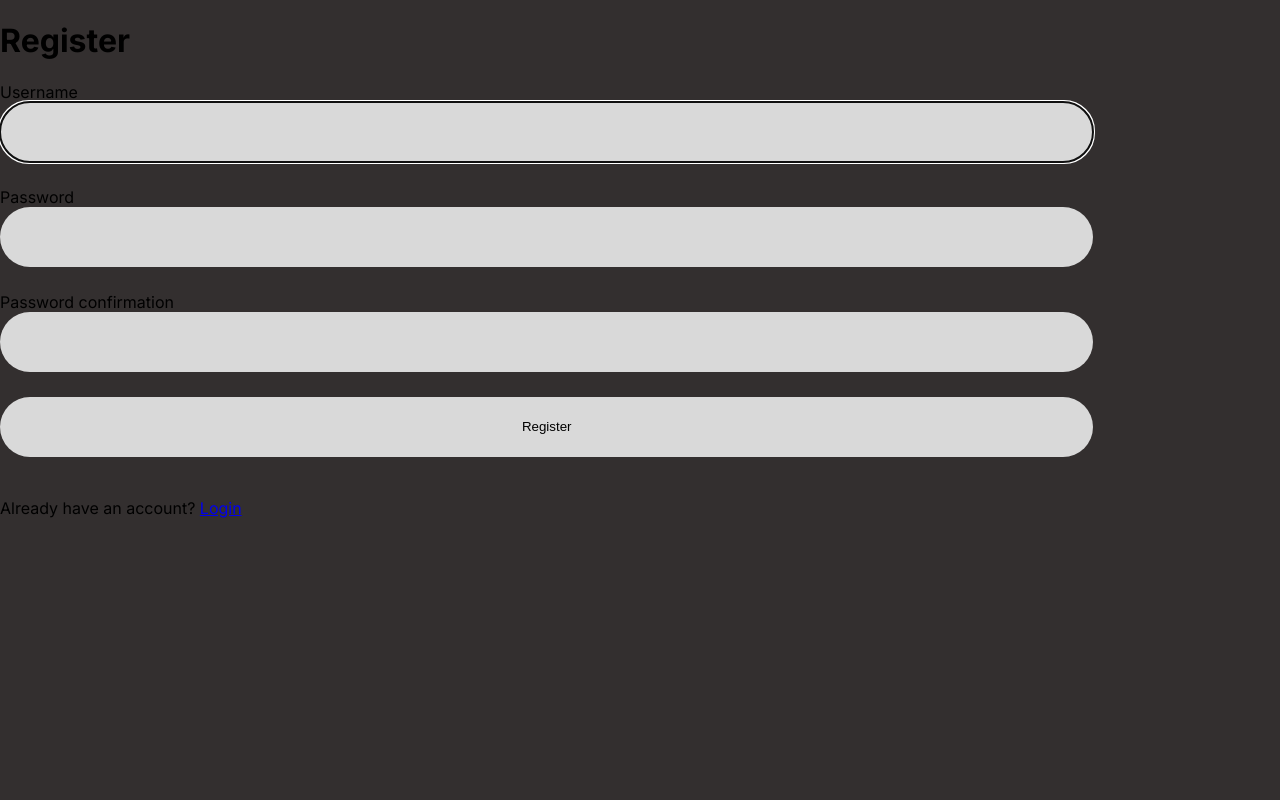
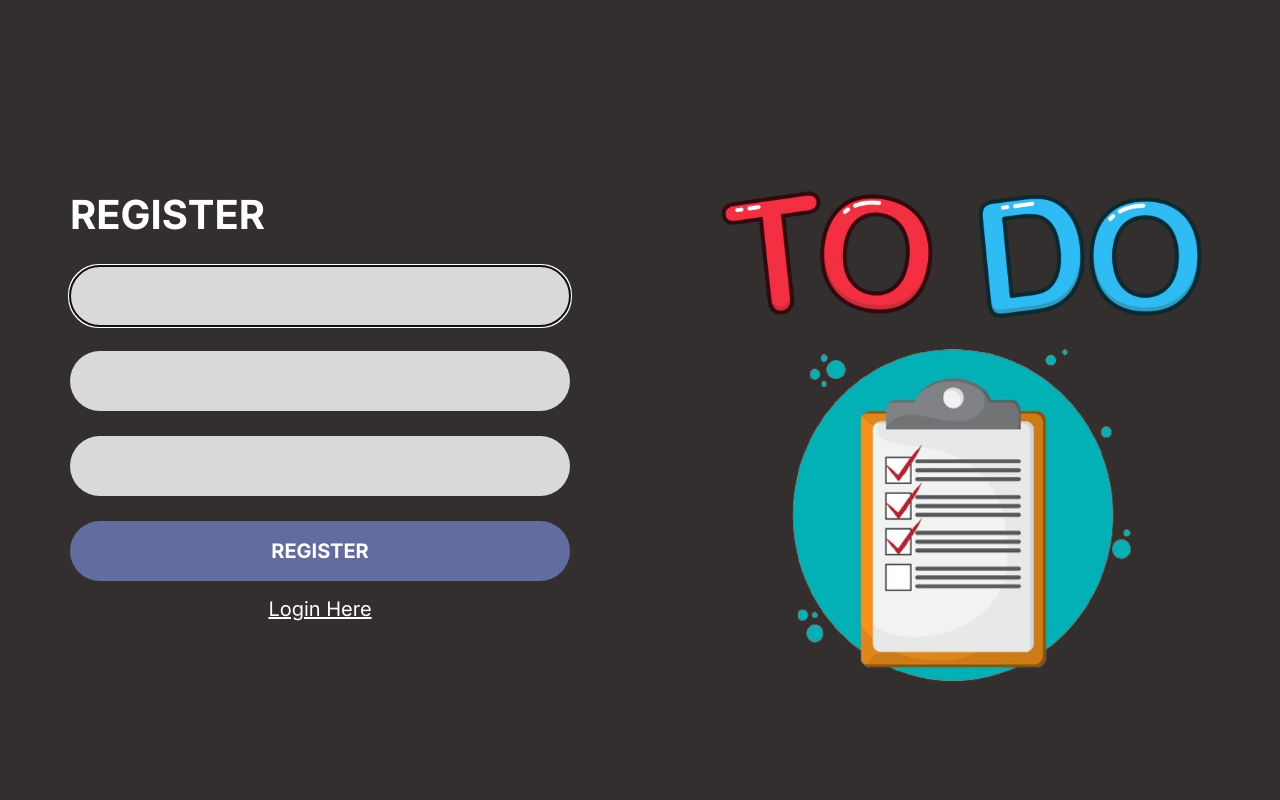
Before and after one commit to Slimeue/todolist, a Django app: page /register/ in a window 1280 px wide. Run offline with Django 5.2, Linux system fonts and the light colour scheme.

Commit message:
DoneRegister

```diff
--- a/base/static/css/styles.css
+++ b/base/static/css/styles.css
@@ -62,7 +62,7 @@ button {
 }
 
 .title h1 {
-    text-align: center;
+    text-align: left;
     color: #FFF;
     font-size: 40px;
     font-weight: 600;
--- a/base/templates/base/register.html
+++ b/base/templates/base/register.html
@@ -1,33 +1,32 @@
-
 {% extends 'base/main.html' %}
 
-{%block content%}
+{% block content %}
+{% load static %}
 
-<div class="register-form">
+<div class="container">
+    <div class="left">
+        <div class="left-container">
+            <div class="title">
+                <h1>REGISTER</h1>
+            </div>
 
-    <h1>Register</h1>
+            <form method="post">
+                {% csrf_token %}
+                {{ form.username }}
+                {{ form.password1 }}
+                {{ form.password2 }}
+                <button type="submit" value="Login">REGISTER</button>
+            </form>
 
-    <form method="post">
-        {%csrf_token%}
+            <p><a href="{% url 'login' %}">Login Here</a></p>
+        </div>
+    </div>
 
-        <label  for="">{{form.username.label}}</label>
-        {{form.username}}
-
-        <label for="">{{form.password1.label}}</label>
-        {{form.password1}}
-
-        <label for="">{{form.password2.label}}</label>
-        {{form.password2}}
-
-
-        <input type="submit" value="Register">
-    </form>
-
-
-    <p>Already have an account? <a href="{%url 'login'%}">Login</a></p>
-
-
-
+    <div class="right">
+        <div class="right-container">
+            <img src="{% static "img/todopic.png" %}" alt="Logo">
+        </div>
+    </div>
 </div>
 
-{%endblock content%}
+{% endblock content %}
```
